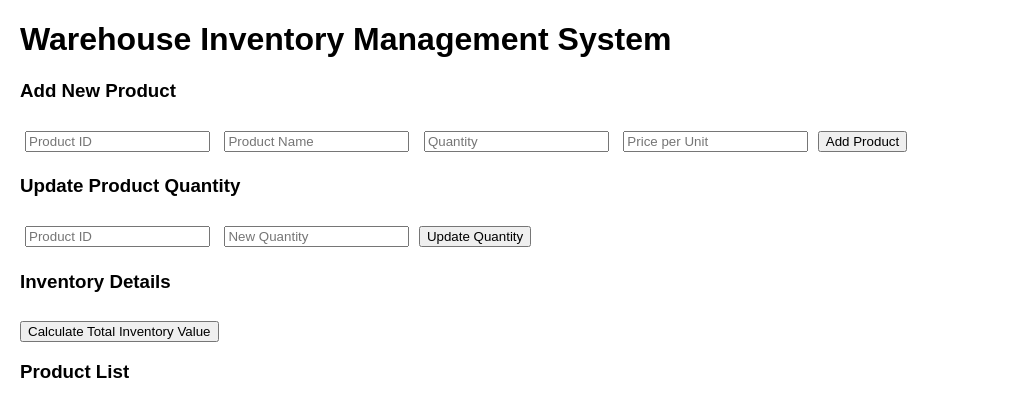
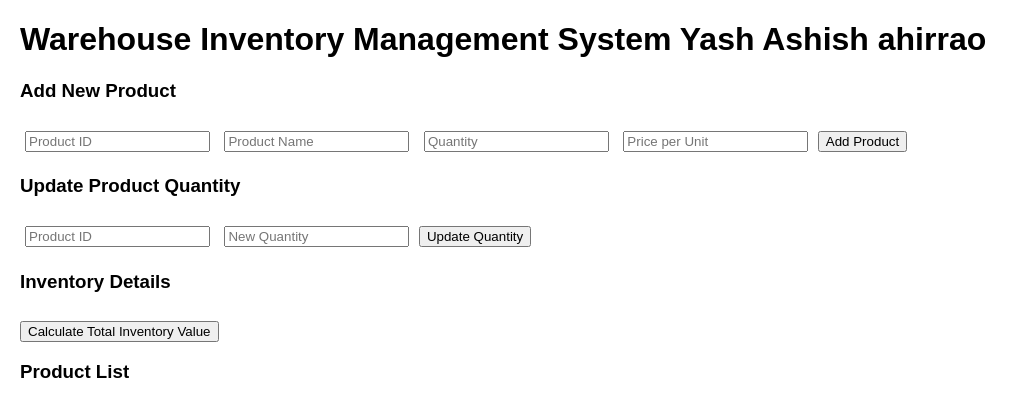
Before and after one commit to AhirraoYash/DSA-CODE, a plain HTML site: page Q1.html in a window 1280 px wide. Shown: the whole page, without its empty margins (0-1028 px from the left). Drawn offline with Linux system fonts and the light colour scheme.

Commit message:
first commit

```diff
--- a/Q1.html
+++ b/Q1.html
@@ -18,7 +18,7 @@ body {
     </style>
 </head>
 <body>
-<h1>Warehouse Inventory Management System</h1>
+<h1>Warehouse Inventory Management System Yash Ashish ahirrao</h1>
 <h3>Add New Product</h3>
 <input type="text" id="productID" placeholder="Product ID">
 <input type="text" id="productName" placeholder="Product Name">
```
